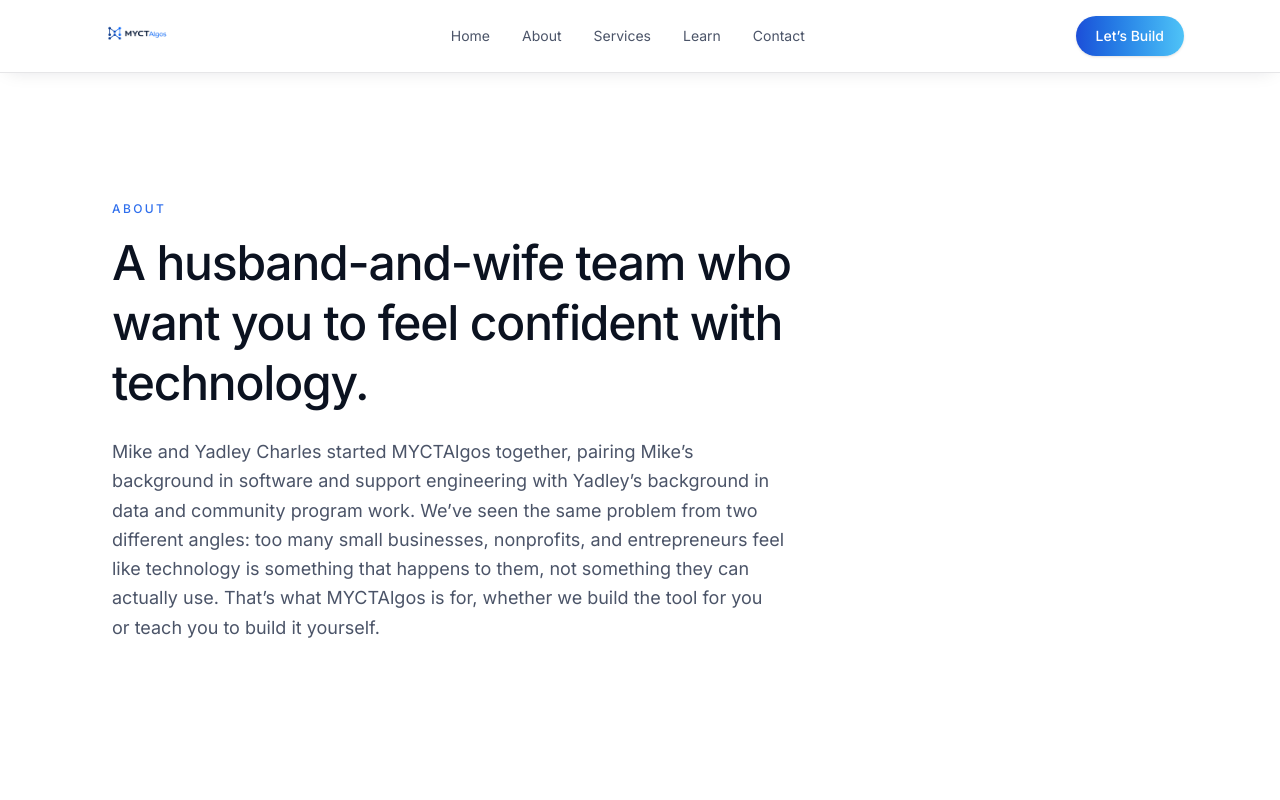
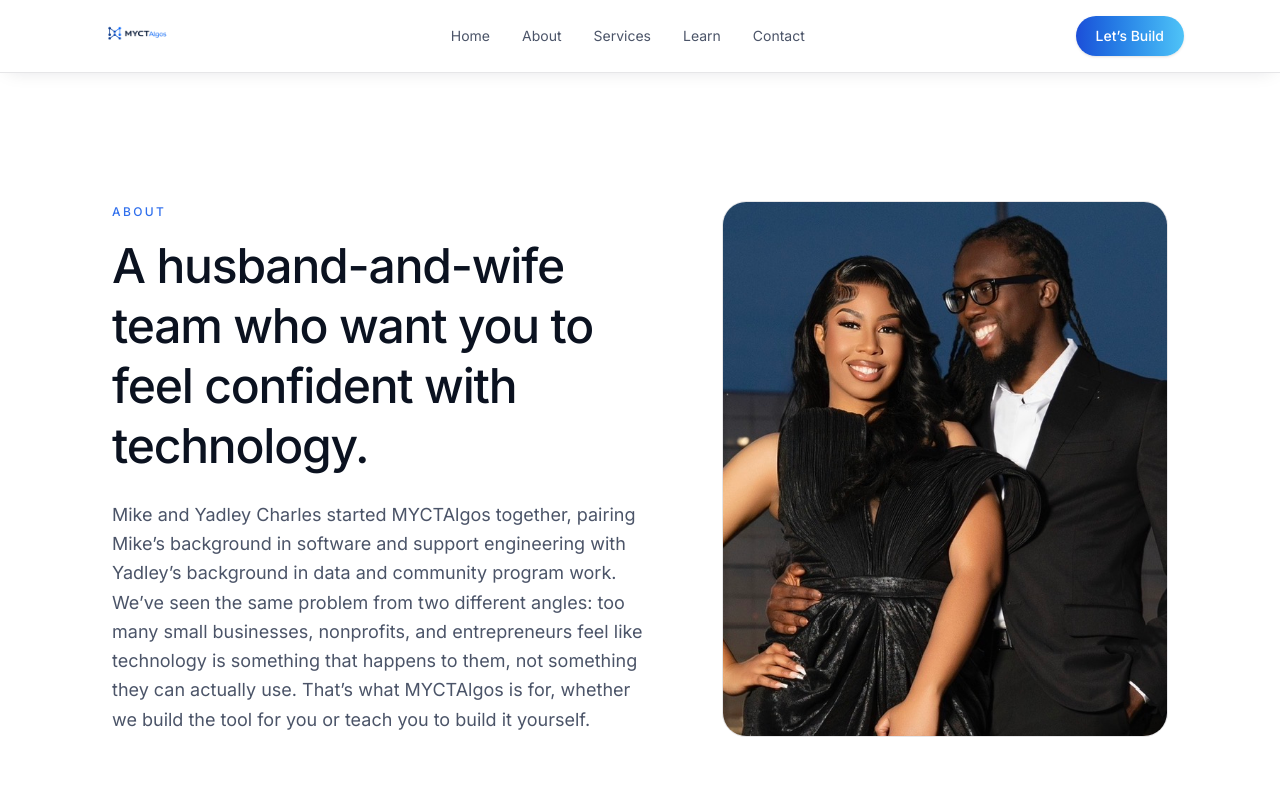
Before and after one commit to MYCTAlgos/myctalgos, a Next.js app: page /about in a window 1280 px wide. Shown: the top 800 px of the page. Built offline with nearby package versions, Linux system fonts and the light colour scheme.

Commit message:
Add couple photo to About page hero
Splits the top of the About page into a two-column layout with the
intro text on the left and a photo of Mike and Yadley on the right.

```diff
--- a/src/app/about/page.tsx
+++ b/src/app/about/page.tsx
@@ -1,4 +1,5 @@
 import type { Metadata } from "next";
+import Image from "next/image";
 import { SectionWrapper } from "@/components/ui/SectionWrapper";
 import { Founders } from "@/components/sections/Founders";
 import { ContactCTA } from "@/components/sections/ContactCTA";
@@ -35,23 +36,38 @@
   return (
     <>
       <SectionWrapper tone="light" innerClassName="!pb-16 !pt-32">
+        <div className="grid items-center gap-12 lg:grid-cols-[1.1fr_0.9fr] lg:gap-16">
+          <div>
             <p className="mb-4 text-xs font-medium uppercase tracking-[0.2em] text-blue-500">
               About
             </p>
-        <h1 className="max-w-3xl text-4xl font-medium leading-tight tracking-tight text-navy-900 sm:text-5xl">
+            <h1 className="text-4xl font-medium leading-tight tracking-tight text-navy-900 sm:text-5xl">
               A husband-and-wife team who want you to feel confident with
               technology.
             </h1>
             <p className="mt-6 max-w-2xl text-lg leading-relaxed text-ink-500">
               Mike and Yadley Charles started MYCTAlgos together, pairing
-          Mike&rsquo;s background in software and support engineering with
-          Yadley&rsquo;s background in data and community program work.
-          We&rsquo;ve seen the same problem from two different angles: too
-          many small businesses, nonprofits, and entrepreneurs feel like
-          technology is something that happens to them, not something they
-          can actually use. That&rsquo;s what MYCTAlgos is for, whether we
-          build the tool for you or teach you to build it yourself.
+              Mike&rsquo;s background in software and support engineering
+              with Yadley&rsquo;s background in data and community program
+              work. We&rsquo;ve seen the same problem from two different
+              angles: too many small businesses, nonprofits, and
+              entrepreneurs feel like technology is something that happens
+              to them, not something they can actually use. That&rsquo;s
+              what MYCTAlgos is for, whether we build the tool for you or
+              teach you to build it yourself.
             </p>
+          </div>
+          <div className="relative aspect-[5/6] overflow-hidden rounded-3xl border border-navy-900/10">
+            <Image
+              src="/founders/mike-and-yadley.jpg"
+              alt="Mike and Yadley Charles, co-founders of MYCTAlgos"
+              fill
+              priority
+              sizes="(min-width: 1024px) 40vw, 100vw"
+              className="object-cover"
+            />
+          </div>
+        </div>
       </SectionWrapper>
 
       <SectionWrapper tone="light">
```
Also changed, not shown: public/founders/mike-and-yadley.jpg (added). Lines whose indentation alone changed are shown as unchanged.
